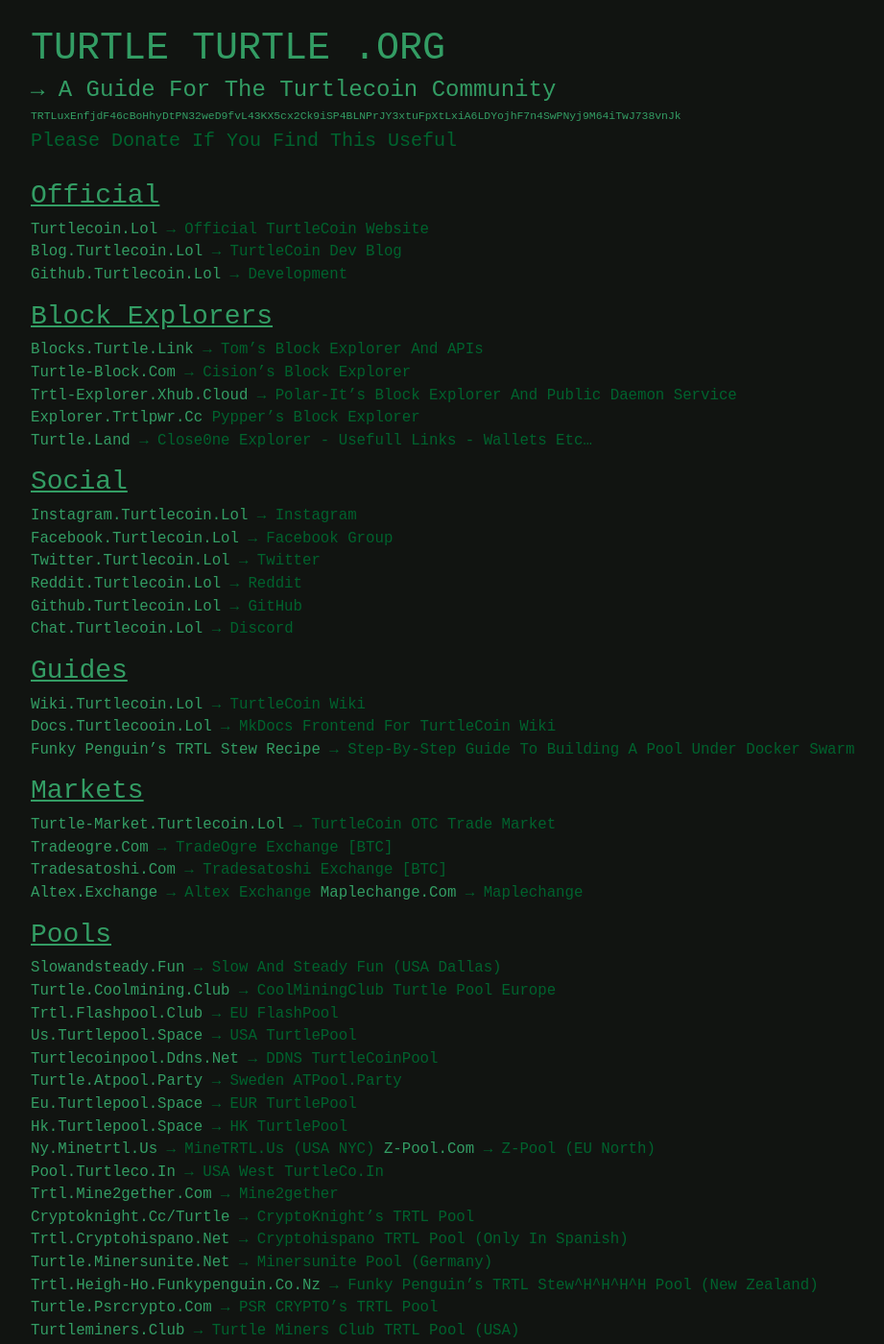
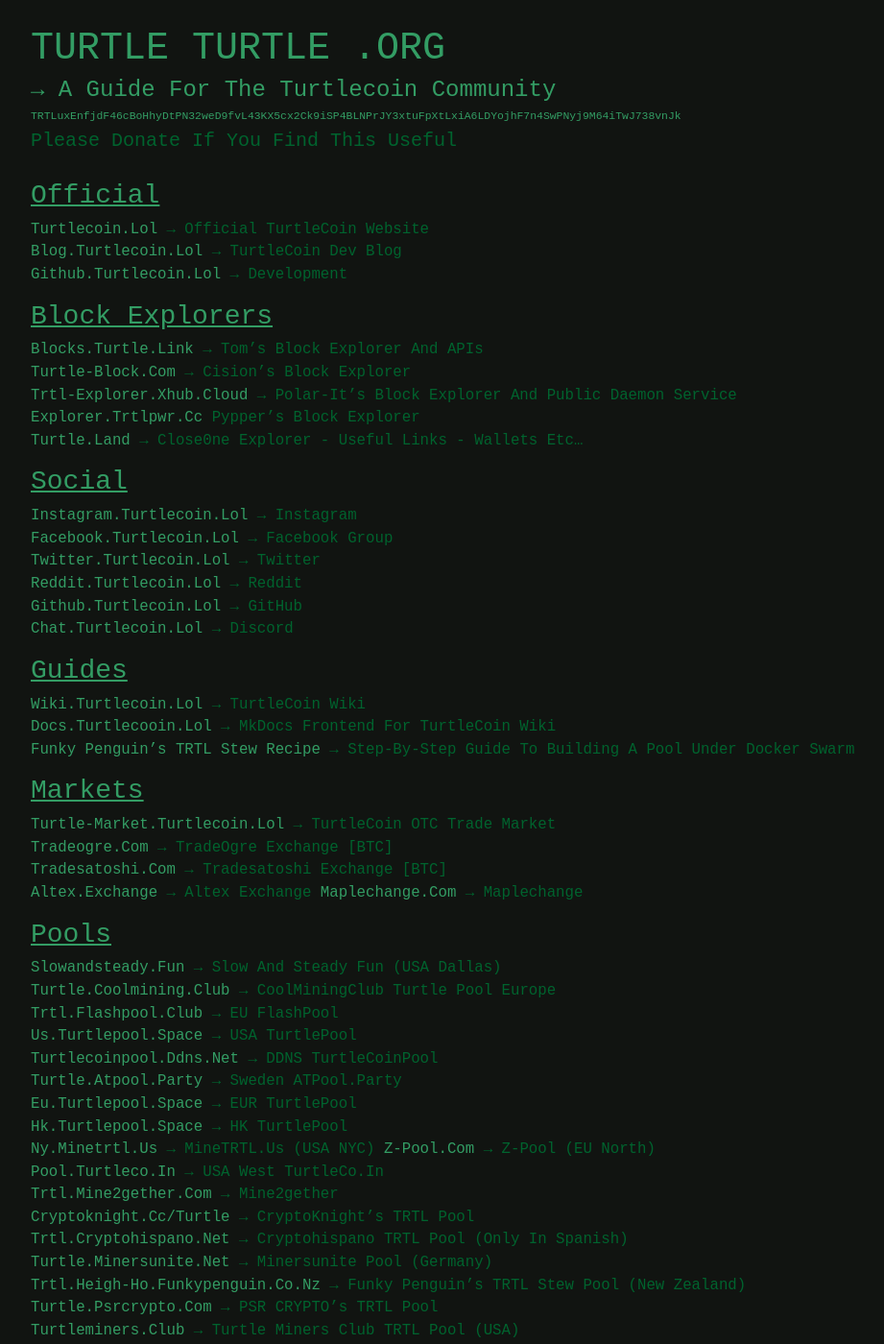
Before and after one commit to zack796/turtleturtle.org, a Jekyll site: the page built from index.md, in a window 1280 px wide and 1400 px high. Shown: the whole window at 96% size, without its empty margins (53-974 px from the left). Built offline with Jekyll 4.4.1, drawn with Linux system fonts in a browser that asks for light colours.

Commit message:
fixed some typos

```diff
--- a/index.md
+++ b/index.md
@@ -12,7 +12,7 @@
 [turtle-block.com](https://turtle-block.com) → Cision's Block Explorer
 [trtl-explorer.xhub.cloud](https://trtl-explorer.xhub.cloud) → polar-it's Block Explorer and public daemon service
 [explorer.trtlpwr.cc](https://explorer.trtlpwr.cc) Pypper's block explorer
-[Turtle.Land](https://turtle.land/) → Close0ne Explorer - Usefull Links - Wallets etc...
+[Turtle.Land](https://turtle.land/) → Close0ne Explorer - Useful Links - Wallets etc...
 
 ### Social
 [instagram.turtlecoin.lol](https://www.instagram.com/_turtlecoin/) → Instagram
@@ -50,7 +50,7 @@
 [cryptoknight.cc/turtle](http://cryptoknight.cc/turtle/) → CryptoKnight's TRTL Pool
 [trtl.cryptohispano.net](https://trtl.cryptohispano.net) → Cryptohispano TRTL Pool (Only in Spanish)
 [turtle.minersunite.net](https://turtle.minersunite.net) → Minersunite Pool (Germany)
-[trtl.heigh-ho.funkypenguin.co.nz](https://trtl.heigh-ho.funkypenguin.co.nz) → Funky Penguin's TRTL Stew^H^H^H^H Pool (New Zealand)
+[trtl.heigh-ho.funkypenguin.co.nz](https://trtl.heigh-ho.funkypenguin.co.nz) → Funky Penguin's TRTL Stew Pool (New Zealand)
 [turtle.psrcrypto.com](http://turtle.psrcrypto.com) → PSR CRYPTO's TRTL Pool
 [turtleminers.club](http://turtleminers.club) → Turtle Miners Club TRTL Pool (USA)
 [turtle.imhard4.men](http://turtle.imhard4.men/) → Turtlecoin Mining Pool
```
Also changed, not shown: other parts of index.md (+1 -1 lines).
